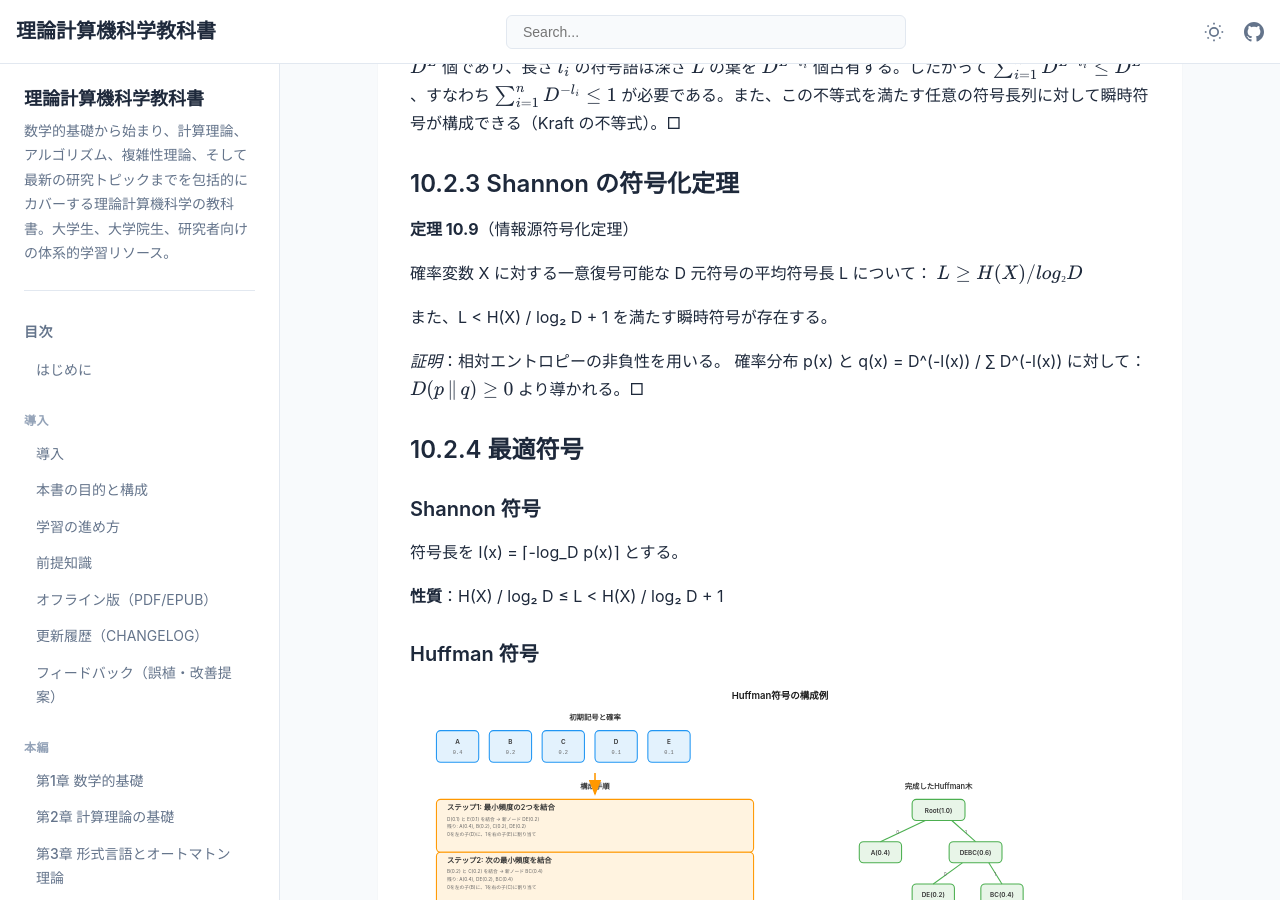
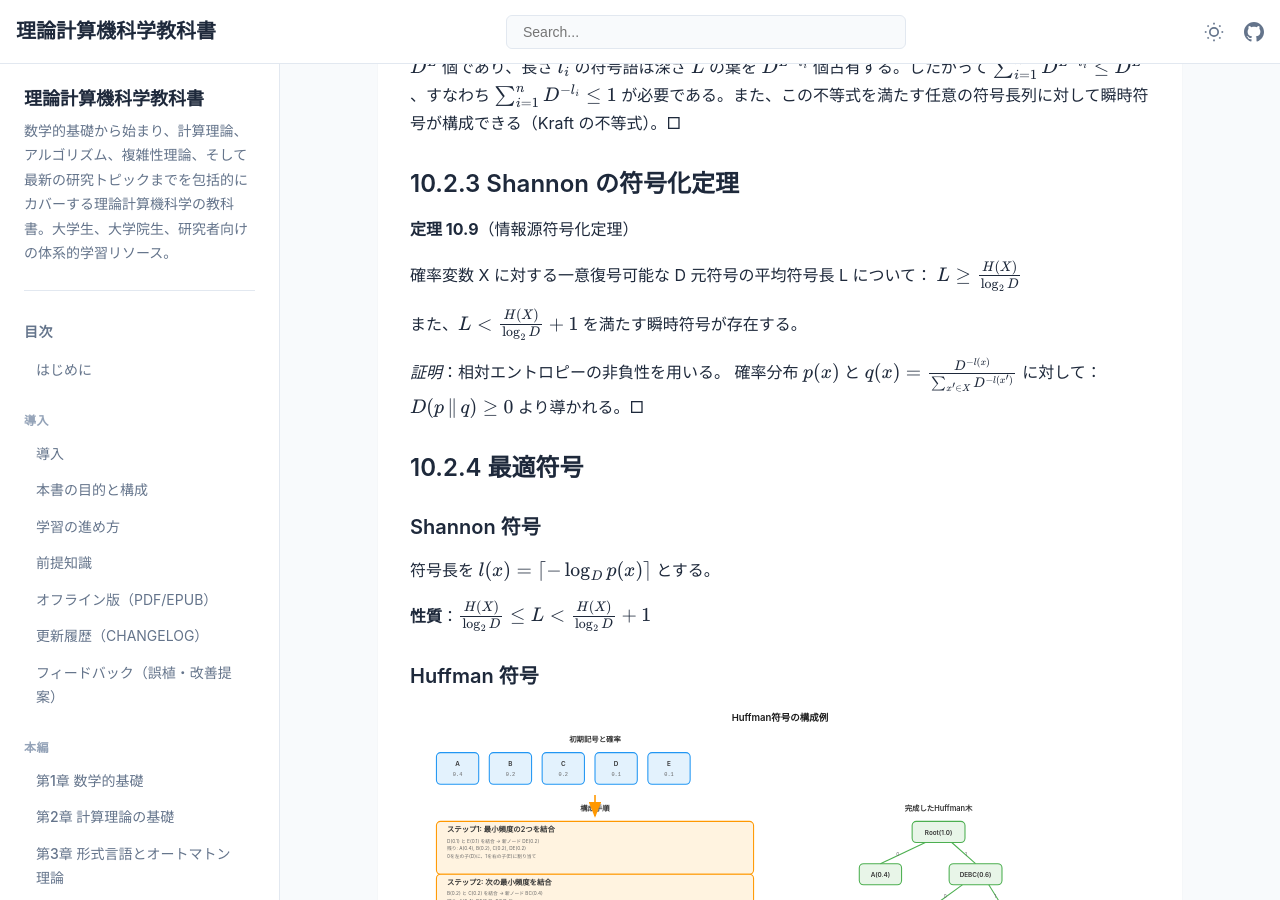
Before and after one commit to itdojp/theoretical-computer-science-textbook, a Jekyll site: the page built from docs/chapter-10/index.md, in a window 1280 px wide and 900 px high, scrolled down 5431 px. Built offline with Jekyll 4.4.1, drawn with Linux system fonts in a browser that asks for light colours; some of the changed text lies outside the part shown.

Commit message:
Unify math notation in chapters 10-11 and fix C* display (#263)

```diff
--- a/docs/chapter-10/index.md
+++ b/docs/chapter-10/index.md
@@ -31,9 +31,9 @@ sections:
 - 連続型（微分エントロピー、AWGN）への拡張の要点を述べられる
 
 【用語の脚注】
-接頭語符号（→ [用語集](../appendices/d/#接頭語符号-prefix-code)）、AEP（→ [用語集](../appendices/d/#AEP-asymptotic-equipartition-property)）、
-相互情報量（→ [用語集](../appendices/d/#相互情報量-mutual-information)）、クラフトの不等式（→ [用語集](../appendices/d/#クラフトの不等式-kraft-inequality)）、
-通信路容量（→ [用語集](../appendices/d/#通信路容量-channel-capacity)）、Lempel–Ziv 符号（→ [用語集](../appendices/d/#レムペル-ジブ-符号-lempel-ziv)）
+接頭語符号（[用語集](../appendices/d/#接頭語符号-prefix-code)）、AEP（[用語集](../appendices/d/#AEP-asymptotic-equipartition-property)）、
+相互情報量（[用語集](../appendices/d/#相互情報量-mutual-information)）、クラフトの不等式（[用語集](../appendices/d/#クラフトの不等式-kraft-inequality)）、
+通信路容量（[用語集](../appendices/d/#通信路容量-channel-capacity)）、Lempel–Ziv 符号（[用語集](../appendices/d/#レムペル-ジブ-符号-lempel-ziv)）
 
 ## 10.1 情報量とエントロピー
 
@@ -44,7 +44,7 @@ sections:
 \\(I(p) = -\log_2 p = \log_2(1/p)\\) [bits]
 
 **性質**：
-1. 0 < p ≤ 1 に対して \\(I(p) \ge 0\\)
+1. \\(0 < p \\le 1\\) に対して \\(I(p) \ge 0\\)
 2. p = 1（確実な事象）のとき \\(I(p) = 0\\)
 3. \\(p_1 < p_2\\) ならば \\(I(p_1) > I(p_2)\\)
 4. 独立事象の情報量は加法的：\\(I(p_1p_2) = I(p_1) + I(p_2)\\)
@@ -65,7 +65,7 @@ sections:
 
 これを**二値エントロピー関数**という。h(p) は p = 1/2 で最大値 1 をとる。
 
-直観図：二値エントロピー h(p) の曲線（底は log₂）
+直観図：二値エントロピー h(p) の曲線（底は \\(\\log_2\\)）
 
 ![二値エントロピー関数 h(p) の曲線]({{ '/assets/images/diagrams/ch10_binary_entropy_curve.svg' | relative_url }})
 
@@ -117,8 +117,8 @@ H(X,Y) &= -\sum_{x,y} p(x,y) \log_2 p(x,y) \\
 {: #thm-10-3 }
 1. \\(I(X;Y) = H(X) - H(X \mid Y) = H(Y) - H(Y \mid X)\\)
 2. \\(I(X;Y) = H(X) + H(Y) - H(X,Y)\\)
-3. I(X;Y) = I(Y;X)（対称性）
-4. I(X;Y) ≥ 0（等号は X と Y が独立）
+3. \\(I(X;Y) = I(Y;X)\\)（対称性）
+4. \\(I(X;Y) \\ge 0\\)（等号は X と Y が独立）
    - 厳密には、ほぼ至る所で p(x,y) = p(x)p(y) が成り立つとき等号。
 
 【直観（“重なり”としての理解と注意）】
@@ -138,7 +138,7 @@ H(X,Y) &= -\sum_{x,y} p(x,y) \log_2 p(x,y) \\
 **定理 10.4**（情報不等式）\\(D(P \,\Vert\, Q) \ge 0\\)、等号は \\(P = Q\\) のとき。
 {: #thm-10-4 }
 
-*証明*：log₂ の凹性より：
+*証明*：\\(\\log_2\\) の凹性より：
 
 \\[
 \begin{aligned}
@@ -156,7 +156,7 @@ H(X,Y) &= -\sum_{x,y} p(x,y) \log_2 p(x,y) \\
 
 **定理 10.6**（データ処理不等式）\\(X \\to Y \\to Z\\) がマルコフ連鎖なら：
 {: #thm-10-6 }
-\\(I(X;Y) ≥ I(X;Z)\\)
+\\(I(X;Y) \\ge I(X;Z)\\)
 
 ## 10.2 情報源符号化
 
@@ -204,20 +204,20 @@ S^k
 **定理 10.9**（情報源符号化定理）
 {: #thm-10-9 }
 確率変数 X に対する一意復号可能な D 元符号の平均符号長 L について：
-\\(L ≥ H(X) / log₂ D\\)
+\\(L \\ge \\frac{H(X)}{\\log_2 D}\\)
 
-また、L < H(X) / log₂ D + 1 を満たす瞬時符号が存在する。
+また、\\(L < \\frac{H(X)}{\\log_2 D} + 1\\) を満たす瞬時符号が存在する。
 
 *証明*：相対エントロピーの非負性を用いる。
-確率分布 p(x) と q(x) = D^(-l(x)) / ∑ D^(-l(x)) に対して：
+確率分布 \\(p(x)\\) と \\(q(x) = \\frac{D^{-l(x)}}{\\sum_{x' \\in X} D^{-l(x')}}\\) に対して：
 \\(D(p \,\Vert\, q) \ge 0\\) より導かれる。□
 
 ### 10.2.4 最適符号
 
 #### Shannon 符号
-符号長を l(x) = ⌈-log_D p(x)⌉ とする。
+符号長を \\(l(x) = \\lceil -\\log_D p(x) \\rceil\\) とする。
 
-**性質**：H(X) / log₂ D ≤ L < H(X) / log₂ D + 1
+**性質**：\\(\\frac{H(X)}{\\log_2 D} \\le L < \\frac{H(X)}{\\log_2 D} + 1\\)
 
 #### Huffman 符号
 
@@ -276,7 +276,7 @@ S^k
 
 **定義 10.9** 通信路の**容量**：
 {: #def-10-9 }
-\\(C = max_{p(x)} I(X;Y)\\)
+\\(C = \\max_{p(x)} I(X;Y)\\)
 
 **定理 10.12** \\(\\mathrm{BSC}(p)\\) の容量：\\(C = 1 - h(p)\\)
 {: #thm-10-12 }
@@ -291,7 +291,7 @@ S^k
 {: #def-10-10 }
 - M 個のメッセージ
 - ブロック長 n
-- レート R = (log₂ M) / n
+- レート \\(R = \\frac{\\log_2 M}{n}\\)
 
 **定理 10.13**（通信路符号化定理）
 {: #thm-10-13 }
@@ -308,7 +308,7 @@ S^k
 
 **定義 10.11** レート R での**誤り指数**：
 {: #def-10-11 }
-\\(E(R) = lim_{n→∞} [-1/n · log₂ P_e^(n)]\\)
+\\(E(R) = \\lim_{n\\to\\infty} \\left[-\\frac{1}{n} \\cdot \\log_2 P_e^{(n)}\\right]\\)
 
 **定理 10.14** \\(0 < R < C\\) に対して \\(E(R) > 0\\)。
 {: #thm-10-14 }
@@ -337,11 +337,11 @@ S^k
 **定理 10.15**（Hamming 限界）
 {: #thm-10-15 }
 最小距離 d の q 元 [n, k] 符号に対して：
-\\(q^k ≤ q^n / ∑_{i=0}^{⌊(d-1)/2⌋} C(n,i)(q-1)^i\\)
+\\(q^k \\le \\frac{q^n}{\\sum_{i=0}^{\\lfloor (d-1)/2 \\rfloor} C(n,i)(q-1)^i}\\)
 
 **定理 10.16**（Singleton 限界）
 {: #thm-10-16 }
-[n, k, d] 符号に対して：d ≤ n - k + 1
+[n, k, d] 符号に対して：\\(d \\le n - k + 1\\)
 
 **定義 10.13** \\(d = n - k + 1\\) を満たす符号を**最大距離分離**（MDS）符号という。
 {: #def-10-13 }
@@ -356,7 +356,7 @@ S^k
 **構成**：検査行列の列として、0 以外の r ビットベクトルをすべて使用。
 
 #### Reed-Solomon 符号
-- パラメータ：[n, k, n-k+1] over F_q（n ≤ q）
+- パラメータ：[n, k, n-k+1] over F_q（\\(n \\le q\\)）
 - MDS 符号
 - バースト誤り訂正に優れる
 
```
Also changed, not shown: other parts of docs/chapter-10/index.md (+5 -5 lines), docs/appendices/a.md (+1 -0 lines), docs/chapter-11/index.md (+27 -27 lines), scripts/notation_lint.py (+41 -0 lines), src/appendices/a.md (+1 -0 lines), src/chapter-10/index.md (+25 -25 lines), src/chapter-11/index.md (+27 -27 lines), docs/index.json.
